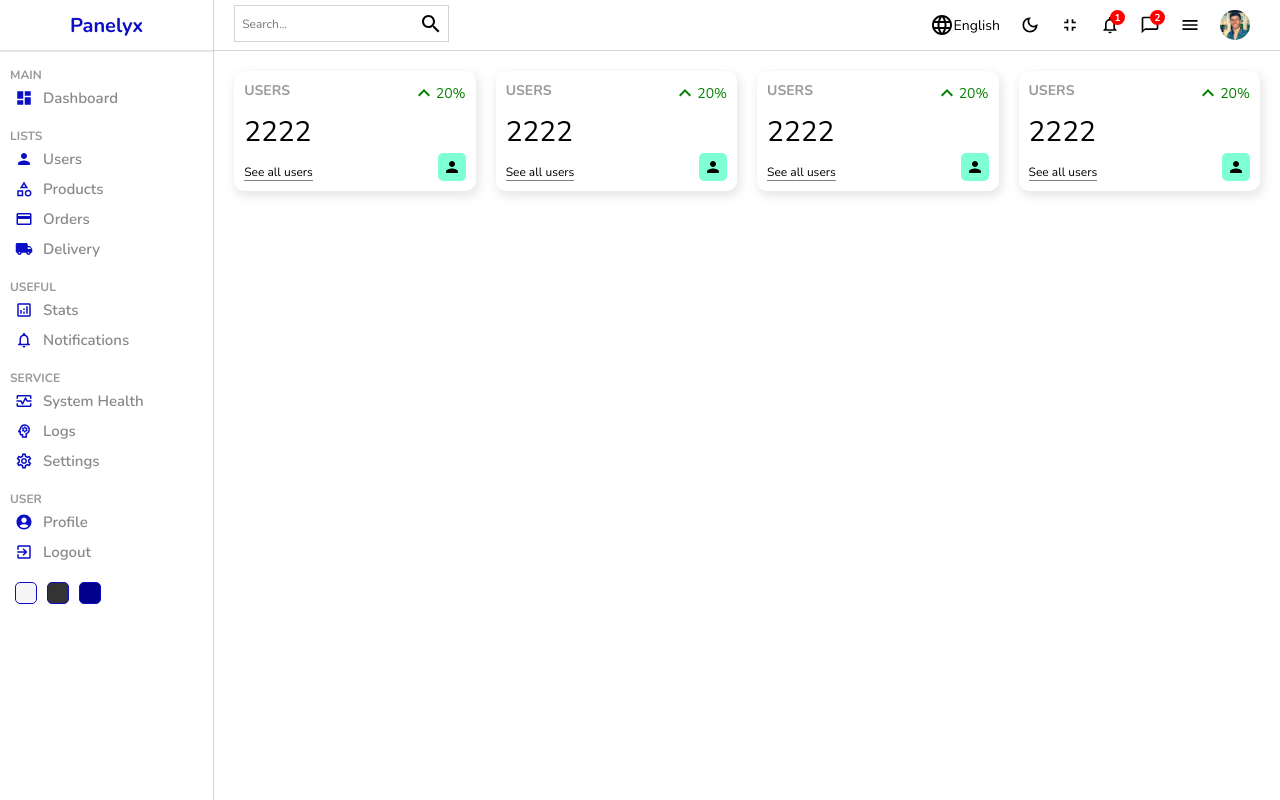
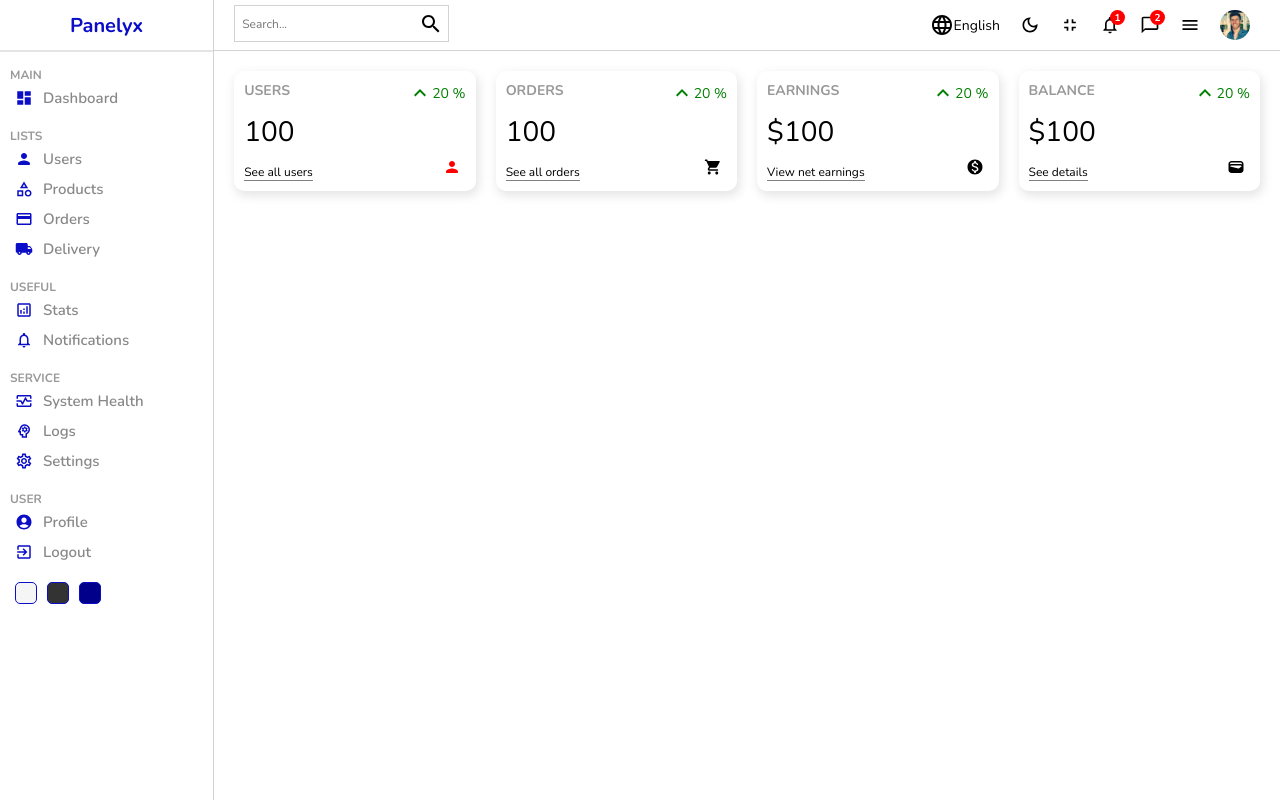
Before and after one commit to orimaro123/panelyx-admin-panel, a React (Create React App) app: page / in a window 1280 px wide. Built offline with nearby package versions, Linux system fonts and the light colour scheme.

Commit message:
wip widgets

```diff
--- a/src/components/widget/Widget.jsx
+++ b/src/components/widget/Widget.jsx
@@ -1,21 +1,74 @@
 import "./widget.scss";
-import ExpandLessOutlinedIcon from '@mui/icons-material/ExpandLessOutlined';
-import PersonRoundedIcon from '@mui/icons-material/PersonRounded';
+import ExpandLessOutlinedIcon from "@mui/icons-material/ExpandLessOutlined";
+import PersonRoundedIcon from "@mui/icons-material/PersonRounded";
+import ShoppingCartRoundedIcon from '@mui/icons-material/ShoppingCartRounded';
+import MonetizationOnRoundedIcon from "@mui/icons-material/MonetizationOnRounded";
+import WalletRoundedIcon from "@mui/icons-material/WalletRounded";
 
-const Widget = () => {
+const Widget = ({ type }) => {
+  let data = 0;
+  //temp
+  const amount = 100;
+  const diff = 20;
+
+  switch (type) {
+    case "user":
+      data = {
+        title: "USERS",
+        isMoney: false,
+        link: "See all users",
+        icon: (
+          <PersonRoundedIcon
+            className="icon"
+            style={{ color: "red", backgroundColor: "white" }}
+          />
+        ),
+      };
+      break;
+    case "order":
+      data = {
+        title: "ORDERS",
+        isMoney: false,
+        link: "See all orders",
+        icon: <ShoppingCartRoundedIcon className="icon" />,
+      };
+      break;
+    case "earnings":
+      data = {
+        title: "EARNINGS",
+        isMoney: true,
+        link: "View net earnings",
+        icon: <MonetizationOnRoundedIcon className="icon" />,
+      };
+      break;
+    case "balance":
+      data = {
+        title: "BALANCE",
+        isMoney: true,
+        link: "See details",
+        icon: <WalletRoundedIcon className="icon" />,
+      };
+      break;
+    default:
+      break;
+  }
+
   return (
     <div className="widget">
       <div className="left">
-        <span className="title">USERS</span>
-        <span className="counter">2222</span>
-        <span className="link">See all users</span>
+        <span className="title">{data.title}</span>
+        <span className="counter">
+          {data.isMoney && "$"}
+          {amount}
+        </span>
+        <span className="link">{data.link}</span>
       </div>
       <div className="right">
-      <div className="percentage positive">
-        <ExpandLessOutlinedIcon/>
-        20%
-      </div>
-      <PersonRoundedIcon className="icon"/>
+        <div className="percentage positive">
+          <ExpandLessOutlinedIcon />
+          {diff} %
+        </div>
+        {data.icon}
       </div>
     </div>
   );
--- a/src/components/widget/widget.scss
+++ b/src/components/widget/widget.scss
@@ -44,7 +44,6 @@
         .icon{
             font-size: 18px;
             padding: 5px;
-            background-color: aquamarine;
             border-radius: 5px;
             align-self: flex-end;
         }
```
